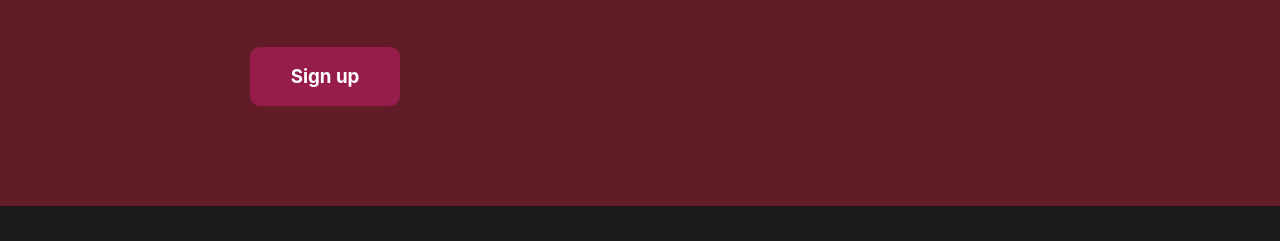
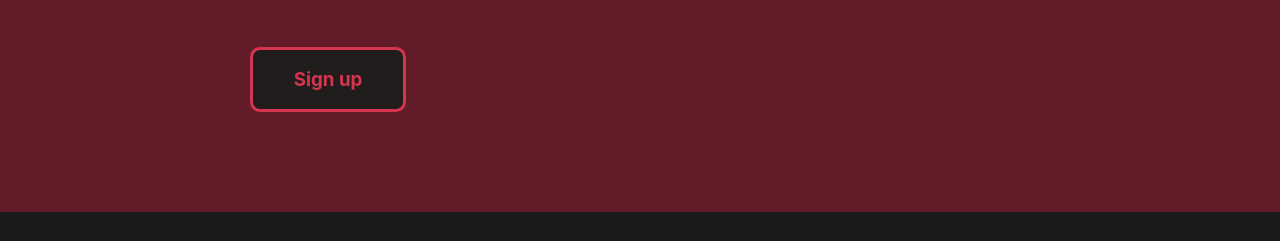
Before and after one commit to Akram-ch/Landing-page, a plain HTML site: page index.html in a window 1280 px wide. In both pictures the pointer is over the element "Sign up". Shown: the part 512-753 px from the top of the page. Drawn offline with nearby package versions, Linux system fonts and the light colour scheme.

Commit message:
Landing page finished

```diff
--- a/style.css
+++ b/style.css
@@ -57,6 +57,12 @@ body {
   margin-top: 50px;
 }
 
+.button1:hover {
+  cursor: pointer;
+  background-color: rgb(34, 29, 29);
+  color: rgb(214, 52, 79);
+  border: 3px solid rgb(214, 52, 79);
+}
 .intro .imgbox {
   margin-left: 300px;
   margin-right: 0;
```
